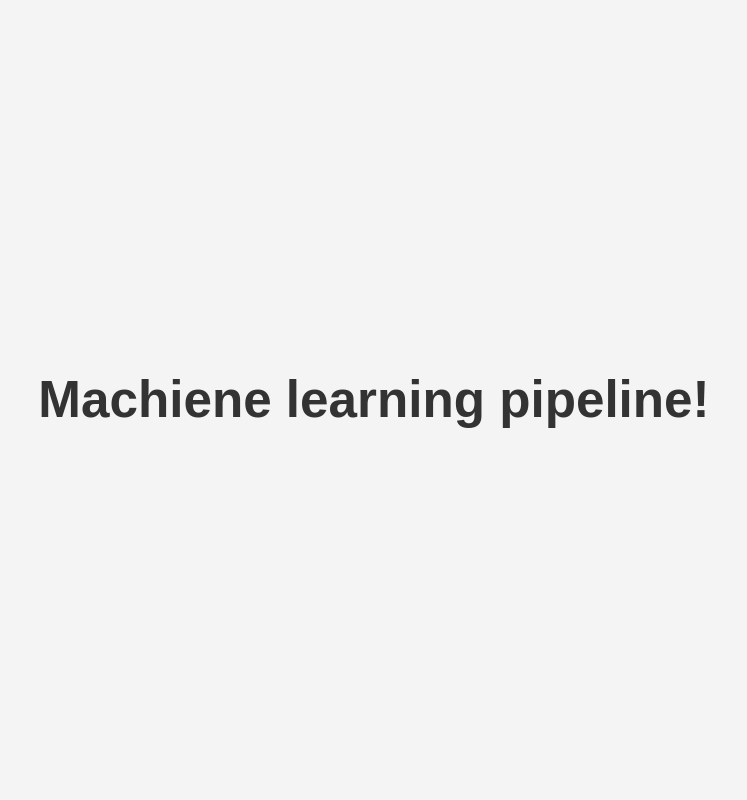
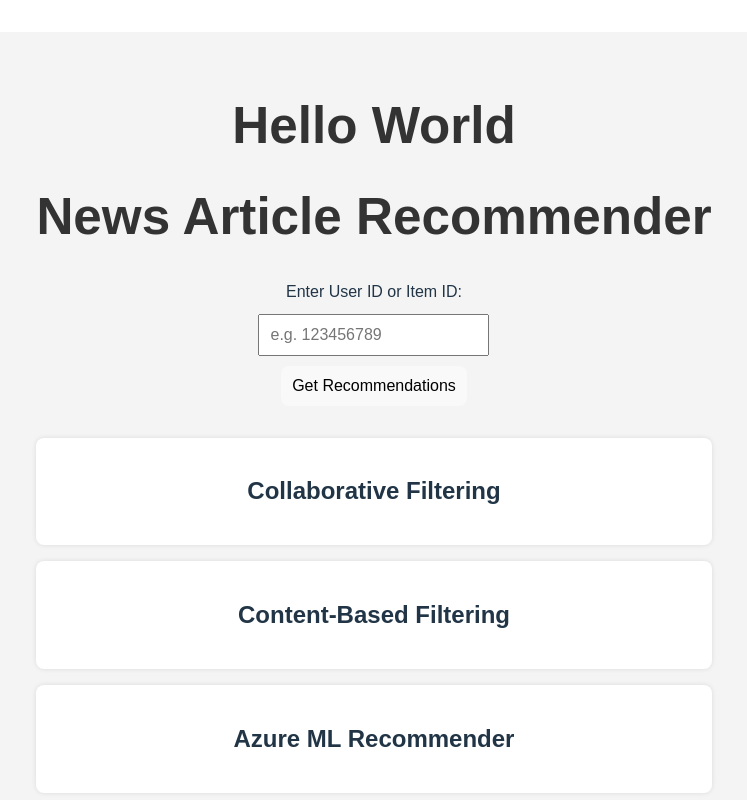
Before and after one commit to carson-chadwick/455FinalProject, a React (Vite) app in the folder Frontend/: page / in a window 1280 px wide. Shown: the top 800 px of the page, without its empty margins (266-1013 px from the left). Built offline with nearby package versions, Linux system fonts and the light colour scheme.

Commit message:
saving frontend changes

```diff
--- a/Frontend/src/App.tsx
+++ b/Frontend/src/App.tsx
@@ -1,12 +1,16 @@
 import './App.css'
+import AzureStuff from './components/azurestuff'
+import NewsRecommender from './components/pythonstuff';
 
 function App() {
 
   return (
     <>
-      <h1>Machiene learning pipeline!</h1>
+      <h1>Hello World</h1>
+      <NewsRecommender />
+      <AzureStuff />
     </>
-  )
+  );
 }
 
 export default App
--- a/Frontend/src/components/azurestuff.tsx
+++ b/Frontend/src/components/azurestuff.tsx
@@ -1,4 +1,4 @@
-import React, { useState } from "react";
+import React, { useState, useEffect } from "react";
 
 interface Recommendation {
   User: string;
@@ -9,17 +9,18 @@
   "Recommended Item 5": string;
 }
 
-const azurestuff: React.FC = () => {
+const AzureStuff: React.FC = () => {
   const [personId, setPersonId] = useState<string>("");
   const [contentId, setContentId] = useState<string>("");
   const [recommendations, setRecommendations] = useState<Recommendation[]>([]);
   const [loading, setLoading] = useState(false);
   const [error, setError] = useState<string | null>(null);
 
-  setPersonId("-1130272294246983140");
-  setContentId("310515487419366995");
-
-
+  // Set default personId and contentId when the component mounts
+  useEffect(() => {
+    setPersonId("-1130272294246983140");
+    setContentId("310515487419366995");
+  }, []); // This runs only once when the component mounts
 
   const callAzureEndpoint = async () => {
     const apiKey = ""; // <-- Insert your API key here
@@ -125,4 +126,4 @@
   );
 };
 
-export default azurestuff;
+export default AzureStuff;
--- /dev/null
+++ b/Frontend/src/components/pythonstuff.tsx
@@ -0,0 +1,78 @@
+import React, { useState } from "react";
+import "./styles.css";
+
+const NewsRecommender: React.FC = () => {
+  const [inputId, setInputId] = useState("");
+  const [collabResults, setCollabResults] = useState<string[]>([]);
+  const [contentResults, setContentResults] = useState<string[]>([]);
+  const [azureResults, setAzureResults] = useState<string[]>([]);
+
+  const getRecommendations = async () => {
+    try {
+      const responses = await Promise.all([
+        fetch(`/collab_recommend?id=${inputId}`),
+        fetch(`/content_recommend?id=${inputId}`),
+        fetch(`/azure_recommend?id=${inputId}`),
+      ]);
+
+      const [collabData, contentData, azureData] = await Promise.all(
+        responses.map((res) => res.json())
+      );
+
+      setCollabResults(collabData.recommendations);
+      setContentResults(contentData.recommendations);
+      setAzureResults(azureData.recommendations);
+    } catch (error) {
+      console.error("Error fetching recommendations:", error);
+    }
+  };
+
+  return (
+    <div className="app-container">
+      <h1>News Article Recommender</h1>
+
+      <label htmlFor="userInput">Enter User ID or Item ID:</label>
+      <br />
+      <input
+        type="text"
+        id="userInput"
+        placeholder="e.g. 123456789"
+        value={inputId}
+        onChange={(e) => setInputId(e.target.value)}
+      />
+      <br />
+      <button onClick={getRecommendations}>Get Recommendations</button>
+
+      <div className="results">
+        <div className="recommendation-list" id="collab">
+          <h2>Collaborative Filtering</h2>
+          <ul>
+            {collabResults.map((item, index) => (
+              <li key={`collab-${index}`}>{item}</li>
+            ))}
+          </ul>
+        </div>
+
+        <div className="recommendation-list" id="content">
+          <h2>Content-Based Filtering</h2>
+          <ul>
+            {contentResults.map((item, index) => (
+              <li key={`content-${index}`}>{item}</li>
+            ))}
+          </ul>
+        </div>
+
+        <div className="recommendation-list" id="azure">
+          <h2>Azure ML Recommender</h2>
+          <ul>
+            {azureResults.map((item, index) => (
+              <li key={`azure-${index}`}>{item}</li>
+            ))}
+          </ul>
+        </div>
+      </div>
+    </div>
+  );
+};
+
+export default NewsRecommender;
```
Also changed, not shown: Frontend/src/components/styles.css (renamed from Frontend/styles.css).
